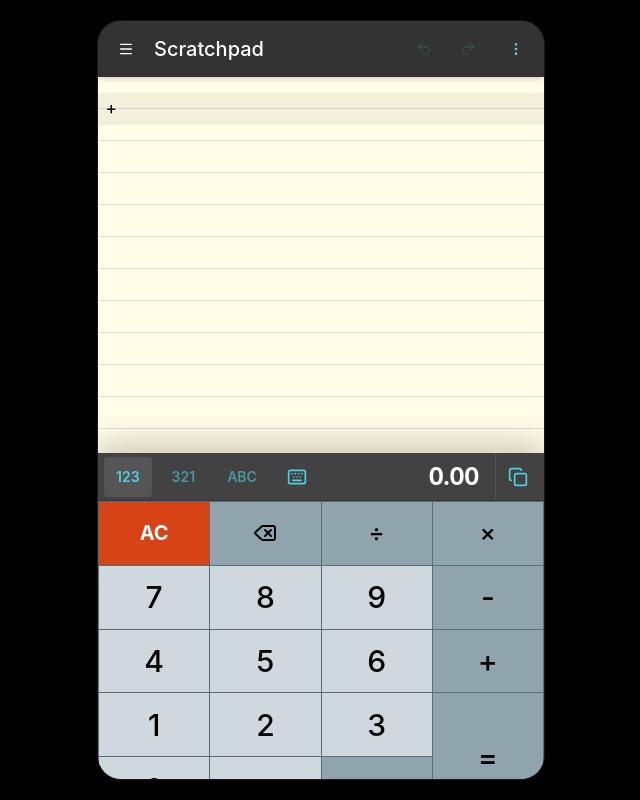
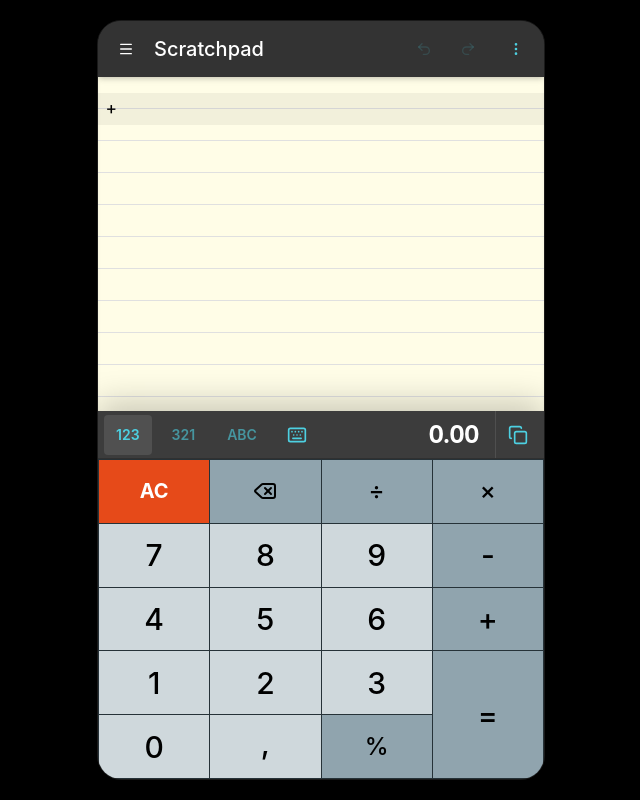
Before and after one commit to Bergch13-Il/calctape-app-mjcyfdvgz, a React (Vite) app: page / in a window 1280 px wide. Shown: the whole page, without its empty margins (319-959 px from the left). Built offline with nearby package versions, Linux system fonts and the light colour scheme.

Commit message:
Fix calculator keyboard rendering and visibility

```diff
--- a/src/components/calculator/ControlBar.tsx
+++ b/src/components/calculator/ControlBar.tsx
@@ -24,13 +24,13 @@ export function ControlBar() {
   }
 
   return (
-    <div className="h-12 bg-tape-control flex items-center px-1 shrink-0 border-b border-black/20">
+    <div className="h-12 bg-[#3c3c3c] flex items-center px-1 shrink-0 border-b border-black/20">
       <div className="flex items-center gap-1">
         <ModeTab label="123" active={mode === '123'} onClick={() => setMode('123')} />
         <ModeTab label="321" active={mode === '321'} onClick={() => setMode('321')} />
         <ModeTab label="ABC" active={mode === 'ABC'} onClick={() => setMode('ABC')} />
 
-        <button className="h-full px-3 text-tape-cyan hover:bg-white/5 transition-colors flex items-center justify-center">
+        <button className="h-full px-3 text-[#4dd0e1] hover:bg-white/5 transition-colors flex items-center justify-center">
           <Keyboard className="h-5 w-5" />
         </button>
       </div>
@@ -41,7 +41,7 @@ export function ControlBar() {
 
       <button
         onClick={handleCopy}
-        className="h-full px-3 text-tape-cyan hover:bg-white/5 transition-colors flex items-center justify-center border-l border-white/10"
+        className="h-full px-3 text-[#4dd0e1] hover:bg-white/5 transition-colors flex items-center justify-center border-l border-white/10"
       >
         <Copy className="h-5 w-5" />
       </button>
@@ -64,8 +64,8 @@ function ModeTab({
       className={cn(
         'h-10 px-3 text-sm font-semibold rounded-sm transition-colors mx-0.5',
         active
-          ? 'text-tape-cyan bg-white/10'
-          : 'text-tape-cyan/60 hover:text-tape-cyan hover:bg-white/5',
+          ? 'text-[#4dd0e1] bg-white/10'
+          : 'text-[#4dd0e1]/60 hover:text-[#4dd0e1] hover:bg-white/5',
       )}
     >
       {label}
--- a/src/components/calculator/Keypad.tsx
+++ b/src/components/calculator/Keypad.tsx
@@ -7,7 +7,7 @@ export function Keypad() {
     useCalc()
 
   return (
-    <div className="grid grid-cols-4 grid-rows-5 gap-[1px] bg-tape-keypadBg p-[1px] h-full min-h-[40vh] select-none">
+    <div className="grid grid-cols-4 grid-rows-5 gap-[1px] bg-[#263238] p-[1px] h-full min-h-[40vh] select-none">
       {/* Row 1 */}
       <Key variant="ac" onClick={clearAll} className="text-xl font-bold text-white">
         AC
@@ -70,16 +70,16 @@ function Key({
   onClick?: () => void
 }) {
   const bgClass = {
-    num: 'bg-tape-keyNum hover:bg-[#B0BEC5]',
-    op: 'bg-tape-keyOp hover:bg-[#78909C]',
-    ac: 'bg-tape-keyAc hover:bg-[#BF360C]',
+    num: 'bg-[#cfd8dc] hover:bg-[#b0bec5] text-black',
+    op: 'bg-[#90a4ae] hover:bg-[#78909c] text-black',
+    ac: 'bg-[#e64a19] hover:bg-[#bf360c] text-white',
   }[variant]
 
   return (
     <button
       onClick={onClick}
       className={cn(
-        'flex items-center justify-center text-3xl font-medium text-black transition-colors active:scale-95 duration-75 origin-center focus:outline-none',
+        'flex items-center justify-center text-3xl font-medium transition-colors active:scale-95 duration-75 origin-center focus:outline-none',
         bgClass,
         className,
       )}
--- a/src/components/calculator/Layout.tsx
+++ b/src/components/calculator/Layout.tsx
@@ -18,12 +18,15 @@ export function CalculatorLayout() {
   }, [computedLines.length])
 
   return (
-    <div className="flex flex-col h-screen h-[100dvh] w-full bg-tape-header overflow-hidden">
+    <div className="flex flex-col h-full w-full bg-[#3c3c3c] overflow-hidden">
       <Header />
 
       {/* Tape Area */}
-      <div ref={scrollRef} className="flex-1 overflow-y-auto tape-paper hide-scrollbar">
-        <div className="max-w-2xl mx-auto w-full min-h-full pb-32 pt-4">
+      <div
+        ref={scrollRef}
+        className="flex-1 overflow-y-auto tape-paper hide-scrollbar shadow-inner"
+      >
+        <div className="max-w-2xl mx-auto w-full min-h-full pb-8 pt-4">
           {computedLines.map((line) => (
             <TapeLineUI key={line.id} line={line} />
           ))}
--- a/src/components/calculator/TapeLineUI.tsx
+++ b/src/components/calculator/TapeLineUI.tsx
@@ -49,7 +49,7 @@ export function TapeLineUI({ line }: { line: ComputedLine }) {
           className={cn(
             'w-6 text-left shrink-0',
             isResult && 'font-bold',
-            opDisplay === '-' && 'text-tape-neg',
+            opDisplay === '-' && 'text-red-500',
           )}
         >
           {opDisplay}
@@ -60,14 +60,14 @@ export function TapeLineUI({ line }: { line: ComputedLine }) {
           className={cn(
             'w-36 text-right shrink-0 tabular-nums tracking-tight',
             isResult && 'font-bold',
-            (isResult ? line.computedValue < 0 : line.operator === '-') && 'text-tape-neg',
+            (isResult ? line.computedValue < 0 : line.operator === '-') && 'text-red-500',
           )}
         >
           {valDisplay || (isActive ? '' : '0')}
         </div>
 
         {/* Percentage Indicator */}
-        {line.isPercentage && <div className="ml-1 shrink-0 text-tape-comment">%</div>}
+        {line.isPercentage && <div className="ml-1 shrink-0 text-blue-500/80">%</div>}
 
         {/* Double Equal Indicator */}
         {line.type === 'grandtotal' && (
@@ -77,7 +77,7 @@ export function TapeLineUI({ line }: { line: ComputedLine }) {
         )}
 
         {/* Comment */}
-        <div className="flex-1 ml-4 text-tape-comment whitespace-nowrap overflow-hidden text-ellipsis select-text">
+        <div className="flex-1 ml-4 text-blue-500/80 whitespace-nowrap overflow-hidden text-ellipsis select-text">
           {line.comment}
         </div>
       </div>
--- a/src/pages/Index.tsx
+++ b/src/pages/Index.tsx
@@ -6,7 +6,7 @@ const Index = () => {
     <CalcProvider>
       <div className="bg-black min-h-screen w-full flex items-center justify-center">
         {/* Responsive wrapper to limit width on desktop, full screen on mobile */}
-        <div className="w-full max-w-md h-screen md:h-[850px] md:max-h-[95vh] md:rounded-3xl overflow-hidden shadow-2xl relative border border-white/10">
+        <div className="w-full max-w-md h-[100dvh] md:h-[850px] md:max-h-[95vh] md:rounded-3xl overflow-hidden shadow-2xl relative border border-white/10 flex flex-col">
           <CalculatorLayout />
         </div>
       </div>
```
Also changed, not shown: .skip.config.json.
